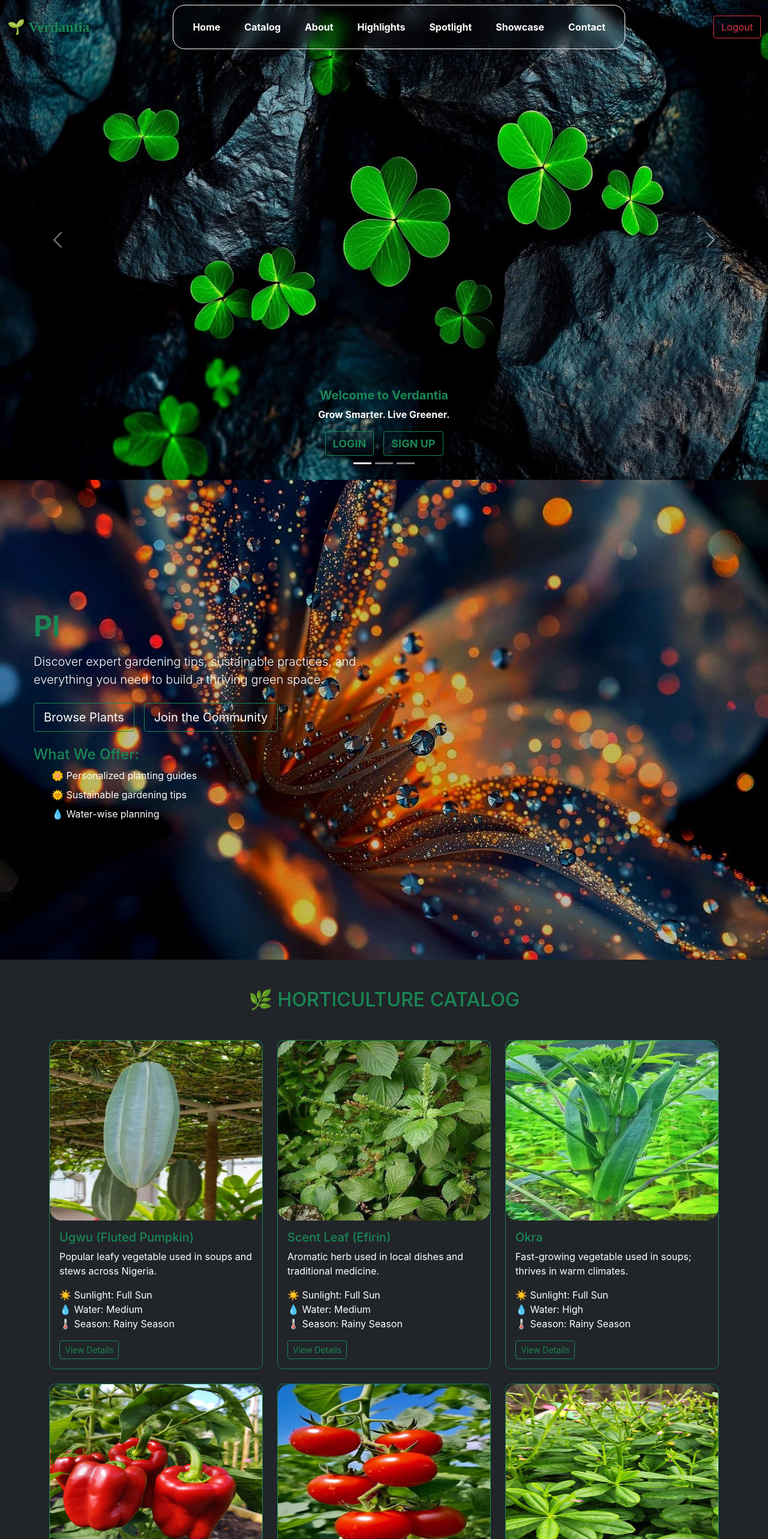
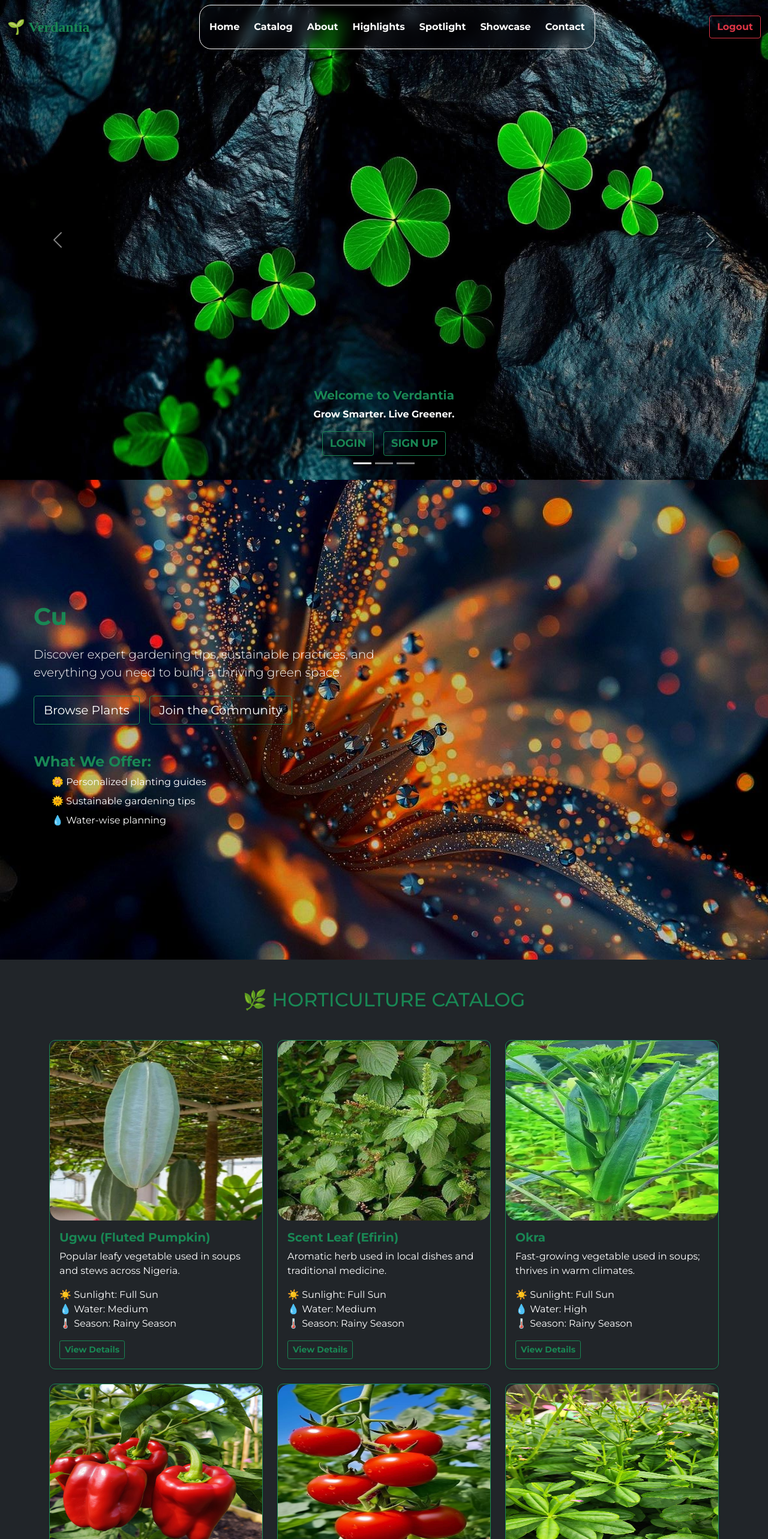
Before and after one commit to RunseweMichael/Verdantia, a React (Vite) app: page / in a window 1280 px wide. Shown: the top 2566 px of the page at 60% size. Built offline with nearby package versions, Linux system fonts and the light colour scheme; no server answers.

Commit message:
minor changes

```diff
--- a/index.html
+++ b/index.html
@@ -5,6 +5,11 @@
     <link rel="icon" type="image/svg+xml" href="/vite.svg" />
     <meta name="viewport" content="width=device-width, initial-scale=1.0" />
     <link href="https://cdn.jsdelivr.net/npm/bootstrap@5.0.2/dist/css/bootstrap.min.css" rel="stylesheet" integrity="sha384-EVSTQN3/azprG1Anm3QDgpJLIm9Nao0Yz1ztcQTwFspd3yD65VohhpuuCOmLASjC" crossorigin="anonymous">
+    <link
+  href="https://fonts.googleapis.com/css2?family=Montserrat:wght@100;300;400;500;600;700;800;900&display=swap"
+  rel="stylesheet"
+/>
+
     <title>Verdantia</title>
   </head>
   <body>
--- a/src/components/about/AboutText.jsx
+++ b/src/components/about/AboutText.jsx
@@ -20,17 +20,17 @@ const AboutText = () => {
         <div className="row">
           <div className="col-md-4 mb-4">
             <div className="fs-1">🌍</div>
-            <h4 className="text-success fw-bold mt-2">Sustainability First</h4>
+            <h5 className="text-success fw-bold mt-2">Sustainability First</h5>
             <p className="text-white">Eco-friendly techniques for long-term growth.</p>
           </div>
           <div className="col-md-4 mb-4">
             <div className="fs-1">📚</div>
-            <h4 className="text-success fw-bold mt-2">Knowledge You Can Trust</h4>
+            <h5 className="text-success fw-bold mt-2">Knowledge You Can Trust</h5>
             <p className="text-white">Backed by science, shared with love.</p>
           </div>
           <div className="col-md-4 mb-4">
             <div className="fs-1">🤝</div>
-            <h4 className="text-success fw-bold mt-2">Community-Driven</h4>
+            <h5 className="text-success fw-bold mt-2">Community-Driven</h5>
             <p className="text-white">Grow alongside fellow plant enthusiasts.</p>
           </div>
         </div>
--- a/src/components/catalog/PlantCard.jsx
+++ b/src/components/catalog/PlantCard.jsx
@@ -5,14 +5,14 @@ const PlantCard = ({ plant }) => {
     <div className="card h-100 bg-dark border border-success shadow-sm" style={{borderRadius: "10px"}}>
       <img src={plant.image} className="card-img-top" alt={plant.name} />
       <div className="card-body">
-        <h5 className="card-title text-success">{plant.name}</h5>
+        <h5 className="card-title text-success fw-bold">{plant.name}</h5>
         <p className="card-text text-white">{plant.description}</p>
         <ul className="list-unstyled text-white">
           <li>☀️ Sunlight: {plant.sun}</li>
           <li>💧 Water: {plant.water}</li>
           <li>🌡️ Season: {plant.season}</li>
         </ul>
-        <a href={`/plants/${plant.slug}`} target="_blank" className="btn btn-outline-success btn-sm">
+        <a href={`/plants/${plant.slug}`} target="_blank" className="btn btn-outline-success btn-sm fw-bold">
           View Details
         </a>
       </div>
--- a/src/components/footer/Footer.jsx
+++ b/src/components/footer/Footer.jsx
@@ -7,15 +7,15 @@ const Footer = () => {
       <div className="container">
         <div className="row text-center text-md-start">
           <div className="col-md-4 mb-4">
-            <h5 className="text-success mb-3">🌿 About Us</h5>
+            <h5 className="text-success mb-3 fw-bold">🌿 About Us</h5>
             <p>
               We’re a passionate community of growers sharing expert tips, guides, and green inspiration to help you cultivate your dream garden.
             </p>
           </div>
 
           <div className="col-md-4 mb-4">
-            <h5 className="text-success mb-3">🌱 Quick Links</h5>
-            <ul className="list-unstyled">
+            <h5 className="text-success mb-3 fw-bold">🌱 Quick Links</h5>
+            <ul className="list-unstyled d-flex flex-column justify-content-center align-items-right">
               <Link to='home' smooth={true} duration={500} className="text-white text-decoration-none">Home</Link>
               <Link to='catalog' smooth={true} duration={500} className="text-white text-decoration-none">Catalog</Link>
               <Link to='highlights' smooth={true} duration={500} className="text-white text-decoration-none">Highlights</Link>
@@ -24,7 +24,7 @@ const Footer = () => {
           </div>
 
           <div className="col-md-4 mb-4">
-            <h5 className="text-success mb-3">📬 Stay Connected</h5>
+            <h5 className="text-success mb-3 fw-bold">📬 Stay Connected</h5>
             <p>Subscribe to get the latest tips and updates straight to your inbox.</p>
             <form className="d-flex">
               <input
--- a/src/components/hero/HeroText.jsx
+++ b/src/components/hero/HeroText.jsx
@@ -7,14 +7,14 @@ function HeroSection() {
       <div className="p-4 hero-container">
         <div className='row'>
             <div className='col-md-10'>
-        <h4 className="display-5 fw-bold mb-3 text-success typewriter-h4">
+        <h4 className="display-6 fw-bold mb-4 text-success typewriter-h4">
           <Typewriter
             options={{
               strings: [
                 'Grow With Nature.',
-                'Plant Today. Bloom Tomorrow.',
+                'Cultivate Your Passion.',
                 'Your Garden Starts Here.',
-                'WELCOME TO VERDANTIA!'
+                'Welcome To VERDANTIA!'
               ],
               autoStart: true,
               loop: true,
@@ -25,7 +25,7 @@ function HeroSection() {
         <p className="lead mb-4 typewriter-text" style={{width: '70%'}}>
           Discover expert gardening tips, sustainable practices, and everything you need to build a thriving green space.
         </p>
-        <div className='d-flex gap-3 mb-3'>
+        <div className='d-flex gap-3 mb-4'>
         <a href="#get-started" className="btn btn-outline-success btn-lg text-white fw-semibold hero-btn">
           Browse Plants
         </a>
@@ -33,8 +33,8 @@ function HeroSection() {
           Join the Community
         </a>
         </div>
-        <h4 className='mt-4 text-success'>What We Offer:</h4>
-        <ul className="list-unstyled mt-1 home-list">
+        <h4 className='mt-5 text-success fw-bold'>What We Offer:</h4>
+        <ul className="list-unstyled mt-2 home-list">
           <li className="mb-2 list-link">🌼 Personalized planting guides</li>
           <li className="mb-2 list-link">🌞 Sustainable gardening tips</li>
           <li className="mb-2 list-link">💧 Water-wise planning</li>
--- a/src/components/navbar/Navbar.jsx
+++ b/src/components/navbar/Navbar.jsx
@@ -7,11 +7,10 @@ const Navbar = () => {
     try {
       const response = await fetch('http://127.0.0.1:8000/logout/', {
         method: 'POST',
-        credentials: 'include', // important for cookies/session
+        credentials: 'include',
       });
 
       if (response.ok) {
-        // Optional: redirect to homepage or login page
         window.location.href = '/';
       } else {
         console.error('Logout failed');
@@ -24,7 +23,7 @@ const Navbar = () => {
 
   return (
     <nav className="navbar navbar-expand-lg navbar-dark shadow-sm fixed-top w-100">
-      <div className="container-fluid d-flex justify-content-between align-items-center">
+      <div className="container-fluid d-flex justify-content-around align-items-center">
         <div
           className="navbar-brand fw-bolder text-success responsive-text navbar-title_sm"
           style={{
@@ -53,7 +52,7 @@ const Navbar = () => {
           id="navbarNavDropdown"
         >
           <ul
-            className="navbar-nav mx-auto gap-4 py-3 px-4 d-flex justify-content-center align-items-center"
+            className="navbar-nav mx-auto gap-2 py-3 px-2 d-flex justify-content-center align-items-center"
             style={{
               border: "1px solid white",
               borderRadius: "20px",
@@ -99,7 +98,7 @@ const Navbar = () => {
             </li>
             <button
               type="button"
-              className="btn btn-outline-danger d-inline d-sm-none"
+              className="btn btn-outline-danger d-inline d-sm-none fw-bold"
               style={{ backdropFilter: "blur(20px)" }}
               onClick={handleLogout}
             >
@@ -108,7 +107,7 @@ const Navbar = () => {
           </ul>
           <button
             type="button"
-            className="btn btn-outline-danger d-none d-lg-inline ms-4"
+            className="btn btn-outline-danger d-none d-lg-inline ms-4 fw-bold"
             style={{ backdropFilter: "blur(20px)" }}
              onClick={handleLogout}
           >
--- a/src/components/showcase/Showcase.jsx
+++ b/src/components/showcase/Showcase.jsx
@@ -62,7 +62,7 @@ const Showcase = () => {
                   style={{ borderTopLeftRadius: "20px", borderTopRightRadius: "20px" }}
                 />
                 <div className="card-body text-start">
-                  <h5 className="card-title text-success">{item.name}</h5>
+                  <h5 className="card-title text-success fw-bold">{item.name}</h5>
                   <p className="card-subtitle text-muted mb-2">{item.location}</p>
                   <p className="card-text text-white">{item.caption}</p>
                 </div>
@@ -72,7 +72,7 @@ const Showcase = () => {
         </div>
 
         <div className="text-center mt-5">
-          <a href="/community/submit" className="btn btn-outline-success">
+          <a href="/community/submit" className="btn btn-outline-success fw-bold">
             🌱 Submit Your Garden
           </a>
         </div>
--- a/src/index.css
+++ b/src/index.css
@@ -10,12 +10,13 @@
     padding: 0;
     box-sizing: border-box;
     scroll-behavior: smooth;
+    font-family: 'Montserrat', sans-serif;
 }
 
 body, html{
     width: 100%;
     height: 100%;
-    font-family: 'Inter', sans-serif;
+    font-family: 'Montserrat', sans-serif;
     color: var(--text-color);
     background-color: var(--primary-color);
 }
@@ -135,16 +136,16 @@ body, html{
     flex-direction: column;
     justify-content: center;
     align-items: center;
-    margin: 0 10px;
+    margin: 0;
 }
 
 .typewriter-h4 {
-    font-size: 1.5rem !important;
+    font-size: 1.3rem !important;
     text-align: center;
 }
 
 .typewriter-text {
-    font-size: 1.1rem !important;
+    font-size: 1rem !important;
     text-align: center;
     width: 100vw;
     margin: 20px auto;
```
Also changed, not shown: src/components/highlights/HightlightsText.jsx (+18 -18 lines), src/components/spotlight/SpotlightText.jsx (+6 -6 lines).
